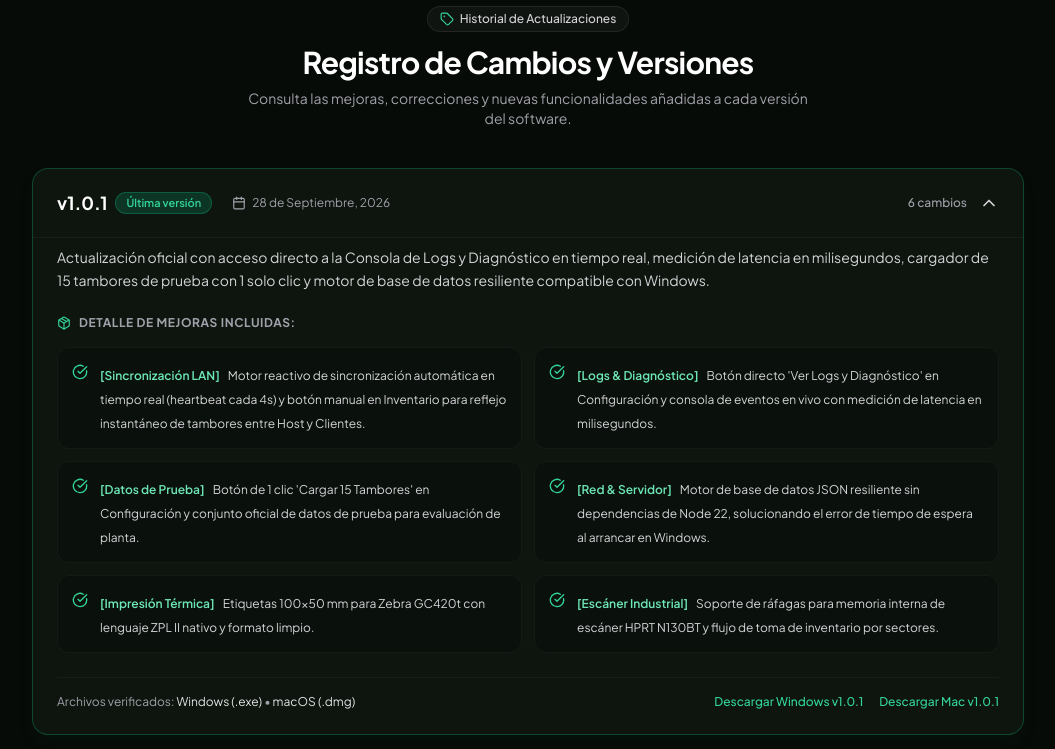
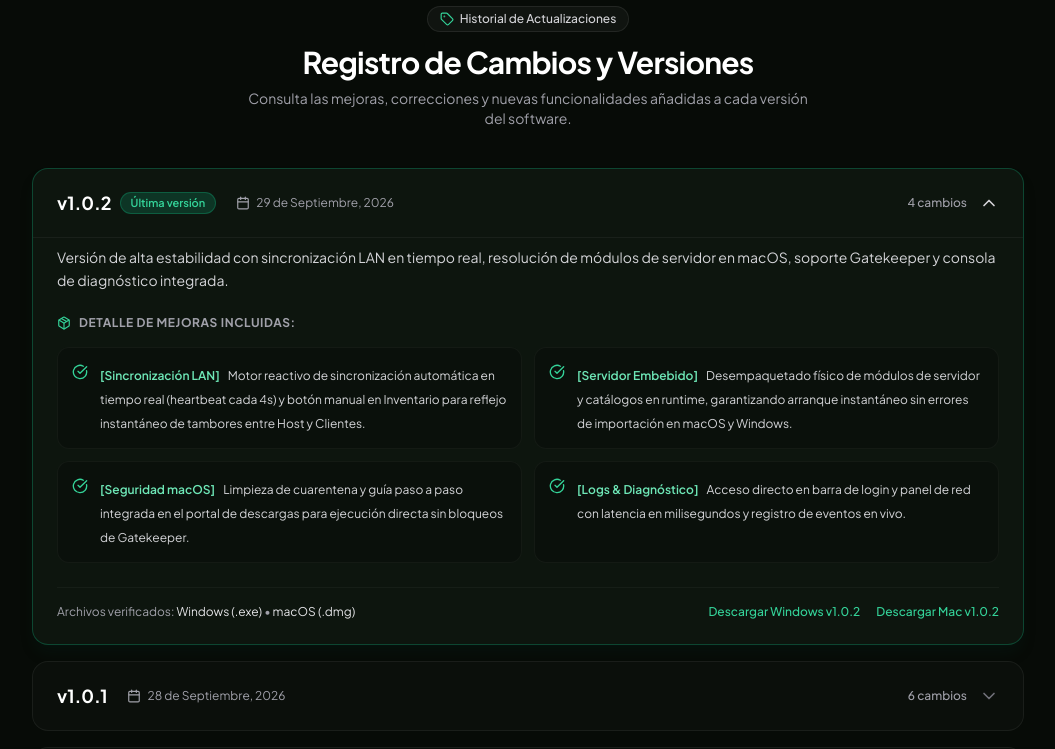
Before and after one commit to LopezJairo/olivicola-lujan-trazabilidad, a React (Vite) app in the folder portal/: page / in a window 1280 px wide. Shown: the part 2000-2749 px from the top of the page, without its empty margins (112-1167 px from the left). Built offline with nearby package versions, Linux system fonts and the light colour scheme.

Commit message:
chore(release): bump version to 1.0.2 with LAN auto-sync and server unpack fixes

```diff
--- a/package.json
+++ b/package.json
@@ -1,6 +1,6 @@
 {
   "name": "olivicola-lujan-trazabilidad",
-  "version": "1.0.1",
+  "version": "1.0.2",
   "main": "electron/main.cjs",
   "type": "module",
   "scripts": {
--- a/portal/public/versions.json
+++ b/portal/public/versions.json
@@ -1,14 +1,65 @@
 {
   "app_name": "Olivícola Luján - Sistema de Trazabilidad Industrial",
-  "latest_version": "1.0.1",
-  "updated_at": "2026-09-28",
+  "latest_version": "1.0.2",
+  "updated_at": "2026-09-29",
   "contact_support": "soporte@olivicolalujan.com",
   "releases": [
     {
+      "version": "1.0.2",
+      "date": "29 de Septiembre, 2026",
+      "tag": "Estable · Recomendada",
+      "status": "latest",
+      "summary": "Versión de alta estabilidad con sincronización LAN en tiempo real, resolución de módulos de servidor en macOS, soporte Gatekeeper y consola de diagnóstico integrada.",
+      "downloads": {
+        "windows": {
+          "available": true,
+          "name": "Windows x64",
+          "arch": "64-bit (x86_64)",
+          "os_req": "Windows 10 / 11",
+          "size": "81 MB",
+          "portable_name": "Olivicola Lujan Trazabilidad 1.0.2.exe",
+          "portable_url": "./Olivicola%20Lujan%20Trazabilidad%201.0.2.exe",
+          "setup_name": "Olivicola Lujan Trazabilidad Setup 1.0.2.exe",
+          "setup_url": "./Olivicola%20Lujan%20Trazabilidad%20Setup%201.0.2.exe",
+          "role_badge": "Recomendado para Servidor Host o Cliente"
+        },
+        "mac": {
+          "available": true,
+          "name": "macOS",
+          "arch": "Apple Silicon (ARM64)",
+          "os_req": "macOS 12.0+",
+          "size": "99 MB",
+          "dmg_name": "Olivicola Lujan Trazabilidad-1.0.2-arm64.dmg",
+          "dmg_url": "./Olivicola%20Lujan%20Trazabilidad-1.0.2-arm64.dmg",
+          "zip_name": "Olivicola Lujan Trazabilidad-1.0.2-arm64-mac.zip",
+          "zip_url": "./Olivicola%20Lujan%20Trazabilidad-1.0.2-arm64-mac.zip",
+          "role_badge": "Terminal Cliente LAN o Administración"
+        }
+      },
+      "changelog": [
+        {
+          "category": "Sincronización LAN",
+          "text": "Motor reactivo de sincronización automática en tiempo real (heartbeat cada 4s) y botón manual en Inventario para reflejo instantáneo de tambores entre Host y Clientes."
+        },
+        {
+          "category": "Servidor Embebido",
+          "text": "Desempaquetado físico de módulos de servidor y catálogos en runtime, garantizando arranque instantáneo sin errores de importación en macOS y Windows."
+        },
+        {
+          "category": "Seguridad macOS",
+          "text": "Limpieza de cuarentena y guía paso a paso integrada en el portal de descargas para ejecución directa sin bloqueos de Gatekeeper."
+        },
+        {
+          "category": "Logs & Diagnóstico",
+          "text": "Acceso directo en barra de login y panel de red con latencia en milisegundos y registro de eventos en vivo."
+        }
+      ]
+    },
+    {
       "version": "1.0.1",
       "date": "28 de Septiembre, 2026",
-      "tag": "Estable · Recomendada",
-      "status": "latest",
+      "tag": "Versión Previa",
+      "status": "previous",
       "summary": "Actualización oficial con acceso directo a la Consola de Logs y Diagnóstico en tiempo real, medición de latencia en milisegundos, cargador de 15 tambores de prueba con 1 solo clic y motor de base de datos resiliente compatible con Windows.",
       "downloads": {
         "windows": {
--- a/portal/src/App.jsx
+++ b/portal/src/App.jsx
@@ -15,7 +15,7 @@ export default function App() {
       if (cached) {
         const parsed = JSON.parse(cached);
         const winUrl = parsed?.releases?.[0]?.downloads?.windows?.portable_url;
-        if (parsed?.latest_version === DEFAULT_VERSIONS_DATA.latest_version && winUrl && winUrl.includes('1.0.1')) {
+        if (parsed?.latest_version === DEFAULT_VERSIONS_DATA.latest_version && winUrl && winUrl.includes(DEFAULT_VERSIONS_DATA.latest_version)) {
           return parsed;
         }
         localStorage.removeItem('olivicola_portal_versions');
--- a/portal/src/components/DownloadCards.jsx
+++ b/portal/src/components/DownloadCards.jsx
@@ -73,7 +73,7 @@ export default function DownloadCards({ release }) {
               {/* Primary: Portable .exe */}
               <a
                 href={windows.portable_url || '#'}
-                download={windows.portable_name || 'Olivicola Lujan Trazabilidad 1.0.1.exe'}
+                download={windows.portable_name || 'Olivicola Lujan Trazabilidad 1.0.2.exe'}
                 className="group/btn relative w-full flex items-center justify-between px-6 py-4 rounded-full bg-emerald-500 hover:bg-emerald-400 text-black font-semibold text-sm transition-all duration-300 active:scale-[0.98] shadow-lg shadow-emerald-500/20"
               >
                 <div className="flex flex-col text-left">
@@ -89,7 +89,7 @@ export default function DownloadCards({ release }) {
               <div className="flex items-center justify-between pt-1 text-xs">
                 <a
                   href={windows.setup_url || '#'}
-                  download={windows.setup_name || 'Olivicola Lujan Trazabilidad Setup 1.0.1.exe'}
+                  download={windows.setup_name || 'Olivicola Lujan Trazabilidad Setup 1.0.2.exe'}
                   className="text-zinc-400 hover:text-emerald-400 flex items-center gap-1.5 transition-colors py-1 px-2 rounded-lg hover:bg-white/[0.03]"
                 >
                   <HardDrive className="w-3.5 h-3.5 text-zinc-500" />
@@ -167,7 +167,7 @@ export default function DownloadCards({ release }) {
               {/* Primary: .dmg */}
               <a
                 href={mac.dmg_url || '#'}
-                download={mac.dmg_name || 'Olivicola Lujan Trazabilidad-1.0.0-arm64.dmg'}
+                download={mac.dmg_name || 'Olivicola Lujan Trazabilidad-1.0.2-arm64.dmg'}
                 className="group/btn relative w-full flex items-center justify-between px-6 py-4 rounded-full bg-zinc-100 hover:bg-white text-black font-semibold text-sm transition-all duration-300 active:scale-[0.98] shadow-lg shadow-white/5"
               >
                 <div className="flex flex-col text-left">
@@ -183,7 +183,7 @@ export default function DownloadCards({ release }) {
               <div className="flex items-center justify-between pt-1 text-xs">
                 <a
                   href={mac.zip_url || '#'}
-                  download={mac.zip_name || 'Olivicola Lujan Trazabilidad-1.0.0-arm64-mac.zip'}
+                  download={mac.zip_name || 'Olivicola Lujan Trazabilidad-1.0.2-arm64-mac.zip'}
                   className="text-zinc-400 hover:text-white flex items-center gap-1.5 transition-colors py-1 px-2 rounded-lg hover:bg-white/[0.03]"
                 >
                   <HardDrive className="w-3.5 h-3.5 text-zinc-500" />
--- a/portal/src/data/defaultVersions.js
+++ b/portal/src/data/defaultVersions.js
@@ -1,14 +1,65 @@
 export const DEFAULT_VERSIONS_DATA = {
   app_name: "Olivícola Luján - Sistema de Trazabilidad Industrial",
-  latest_version: "1.0.1",
-  updated_at: "2026-09-28",
+  latest_version: "1.0.2",
+  updated_at: "2026-09-29",
   contact_support: "soporte@olivicolalujan.com",
   releases: [
     {
+      "version": "1.0.2",
+      "date": "29 de Septiembre, 2026",
+      "tag": "Estable · Recomendada",
+      "status": "latest",
+      "summary": "Versión de alta estabilidad con sincronización LAN en tiempo real, resolución de módulos de servidor en macOS, soporte Gatekeeper y consola de diagnóstico integrada.",
+      "downloads": {
+        "windows": {
+          "available": true,
+          "name": "Windows x64",
+          "arch": "64-bit (x86_64)",
+          "os_req": "Windows 10 / 11",
+          "size": "81 MB",
+          "portable_name": "Olivicola Lujan Trazabilidad 1.0.2.exe",
+          "portable_url": "./Olivicola%20Lujan%20Trazabilidad%201.0.2.exe",
+          "setup_name": "Olivicola Lujan Trazabilidad Setup 1.0.2.exe",
+          "setup_url": "./Olivicola%20Lujan%20Trazabilidad%20Setup%201.0.2.exe",
+          "role_badge": "Recomendado para Servidor Host o Cliente"
+        },
+        "mac": {
+          "available": true,
+          "name": "macOS",
+          "arch": "Apple Silicon (ARM64)",
+          "os_req": "macOS 12.0+",
+          "size": "99 MB",
+          "dmg_name": "Olivicola Lujan Trazabilidad-1.0.2-arm64.dmg",
+          "dmg_url": "./Olivicola%20Lujan%20Trazabilidad-1.0.2-arm64.dmg",
+          "zip_name": "Olivicola Lujan Trazabilidad-1.0.2-arm64-mac.zip",
+          "zip_url": "./Olivicola%20Lujan%20Trazabilidad-1.0.2-arm64-mac.zip",
+          "role_badge": "Terminal Cliente LAN o Administración"
+        }
+      },
+      "changelog": [
+        {
+          "category": "Sincronización LAN",
+          "text": "Motor reactivo de sincronización automática en tiempo real (heartbeat cada 4s) y botón manual en Inventario para reflejo instantáneo de tambores entre Host y Clientes."
+        },
+        {
+          "category": "Servidor Embebido",
+          "text": "Desempaquetado físico de módulos de servidor y catálogos en runtime, garantizando arranque instantáneo sin errores de importación en macOS y Windows."
+        },
+        {
+          "category": "Seguridad macOS",
+          "text": "Limpieza de cuarentena y guía paso a paso integrada en el portal de descargas para ejecución directa sin bloqueos de Gatekeeper."
+        },
+        {
+          "category": "Logs & Diagnóstico",
+          "text": "Acceso directo en barra de login y panel de red con latencia en milisegundos y registro de eventos en vivo."
+        }
+      ]
+    },
+    {
       "version": "1.0.1",
       "date": "28 de Septiembre, 2026",
-      "tag": "Estable · Recomendada",
-      "status": "latest",
+      "tag": "Versión Previa",
+      "status": "previous",
       "summary": "Actualización oficial con acceso directo a la Consola de Logs y Diagnóstico en tiempo real, medición de latencia en milisegundos, cargador de 15 tambores de prueba con 1 solo clic y motor de base de datos resiliente compatible con Windows.",
       "downloads": {
         "windows": {
```
Also changed, not shown: 1 other file (tests, documents, lock files or other folders).
